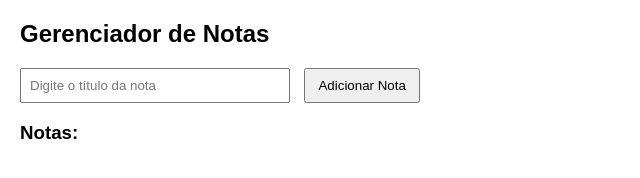
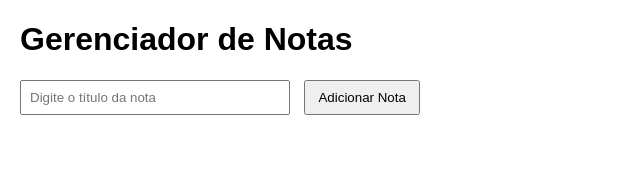
Before and after one commit to amandaamendoeira/prova3-infinityschool, a plain HTML site: page atividade12/index.html in a window 1280 px wide. Shown: the whole page, without its empty margins (0-640 px from the left). Drawn offline with Linux system fonts and the light colour scheme.

Commit message:
Update index.html

```diff
--- a/atividade12/index.html
+++ b/atividade12/index.html
@@ -1,19 +1,18 @@
 <!DOCTYPE html>
 <html lang="pt-BR">
 <head>
-  <meta charset="UTF-8" />
+  <meta charset="UTF-8">
+  <meta name="viewport" content="width=device-width, initial-scale=1">
   <title>Gerenciador de Notas</title>
-  <link rel="stylesheet" href="style.css" />
+  <link rel="stylesheet" href="style.css">
 </head>
 <body>
-
-  <h2>Gerenciador de Notas</h2>
-
-  <input type="text" id="tituloNota" placeholder="Digite o título da nota" />
-  <button id="btnAdicionar">Adicionar Nota</button>
-
-  <h3>Notas:</h3>
-  <ul id="listaNotas"></ul>
+  <div class="container">
+    <h1>Gerenciador de Notas</h1>
+    <input type="text" id="tituloNota" placeholder="Digite o título da nota">
+    <button id="btnAdicionar">Adicionar Nota</button>
+    <ul id="listaNotas"></ul>
+  </div>
 
   <script src="script.js"></script>
 </body>
```
